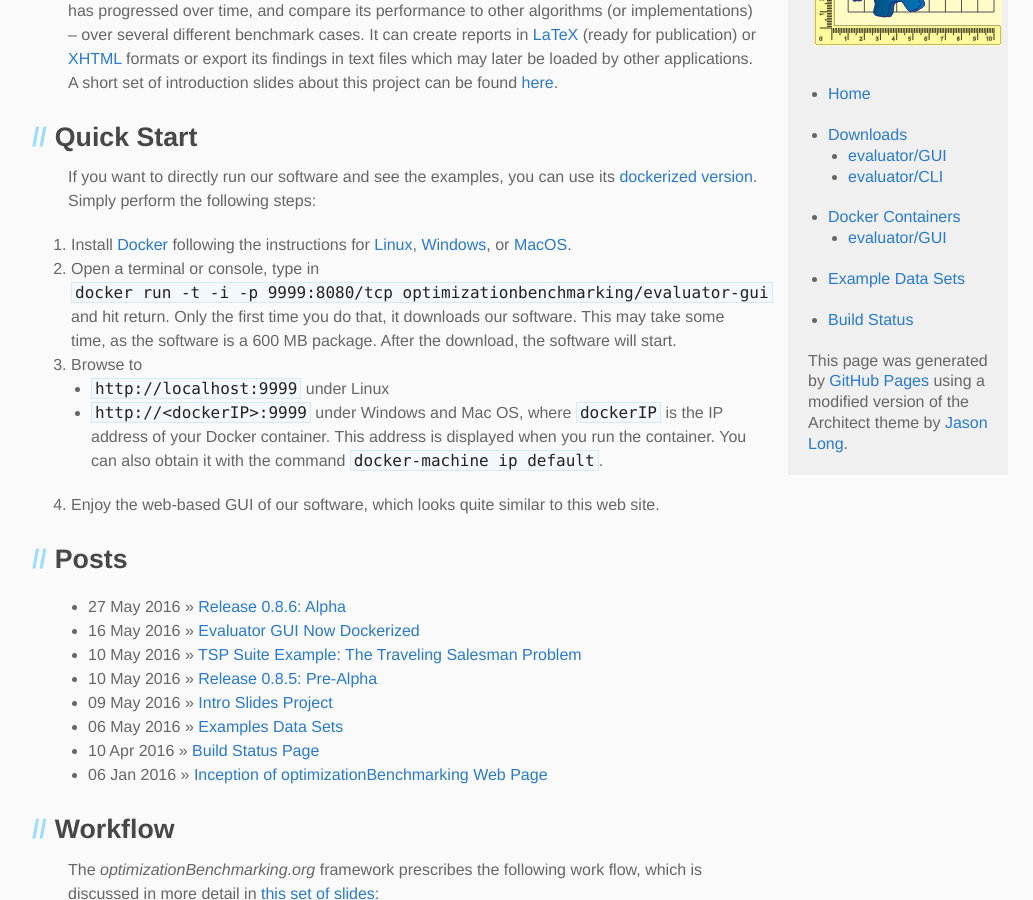
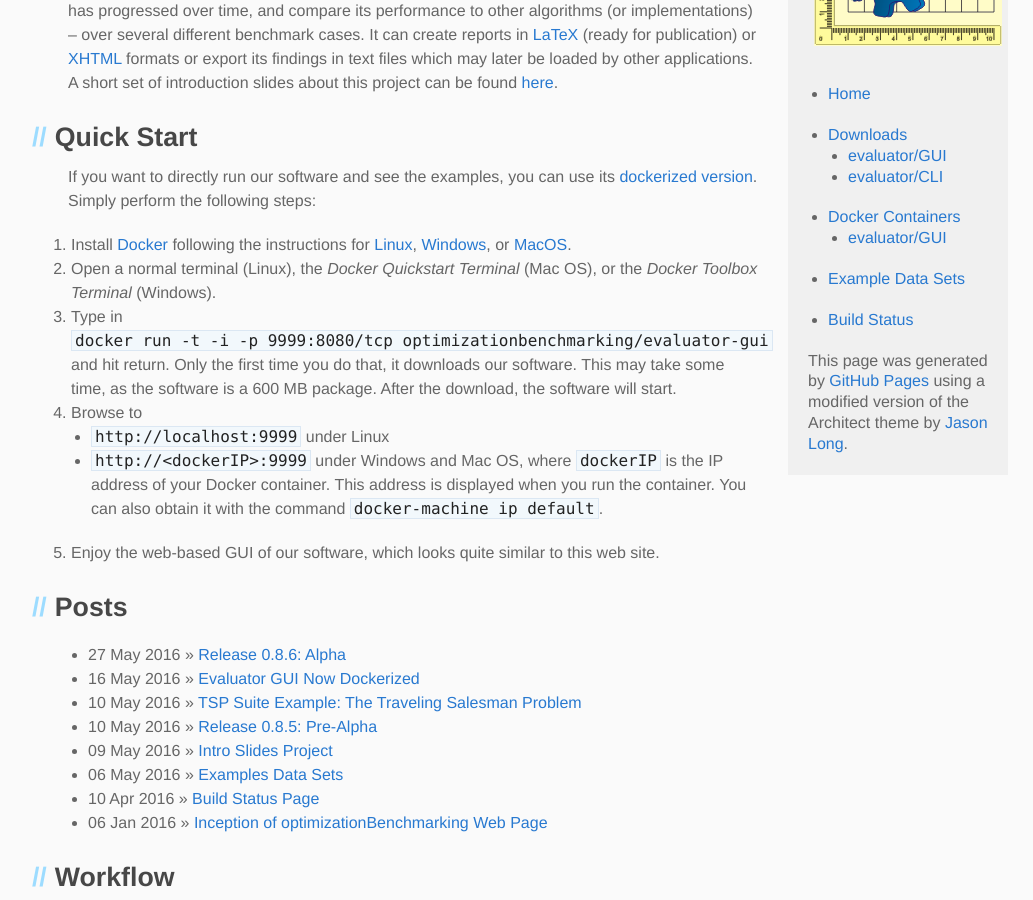
Before and after one commit to optimizationBenchmarking/optimizationBenchmarking.github.io, a Jekyll site: the page built from index.md, in a window 1280 px wide and 900 px high, scrolled down 340 px. Shown: the whole window, without its empty margins (102-1135 px from the left). Built offline with Jekyll 4.4.1, drawn with Linux system fonts in a browser that asks for light colours.

Commit message:
More Precise Instructions Regarding Terminals

```diff
--- a/index.md
+++ b/index.md
@@ -11,7 +11,8 @@ This is the main website of the *optimizationBenchmarking.org* framework, a `Jav
 If you want to directly run our software and see the examples, you can use its [dockerized version](https://hub.docker.com/r/optimizationbenchmarking/evaluator-gui/). Simply perform the following steps:
 
 1. Install [Docker](http://www.docker.com) following the instructions for [Linux](https://docs.docker.com/linux/step_one/), [Windows](https://docs.docker.com/windows/step_one/), or [MacOS](https://docs.docker.com/mac/step_one/).
-2. Open a terminal or console, type in <code class="highlighter-rouge" style="white-space:nowrap">docker&nbsp;run&nbsp;-t&nbsp;-i&nbsp;-p&nbsp;9999:8080/tcp&nbsp;optimizationbenchmarking/evaluator-gui</code> and hit return. Only the first time you do that, it downloads our software. This may take some time, as the software is a 600 MB package. After the download, the software will start.
+2. Open a normal terminal (Linux), the *Docker Quickstart Terminal* (Mac OS), or the *Docker Toolbox Terminal* (Windows).
+3. Type in <code class="highlighter-rouge" style="white-space:nowrap">docker&nbsp;run&nbsp;-t&nbsp;-i&nbsp;-p&nbsp;9999:8080/tcp&nbsp;optimizationbenchmarking/evaluator-gui</code> and hit return. Only the first time you do that, it downloads our software. This may take some time, as the software is a 600 MB package. After the download, the software will start.
 4. Browse to
   - [`http://localhost:9999`](http://localhost:9999) under Linux
   - `http://<dockerIP>:9999` under Windows and Mac OS, where `dockerIP` is the IP address of your Docker container. This address is displayed when you run the container. You can also obtain it with the command `docker-machine ip default`.
```
